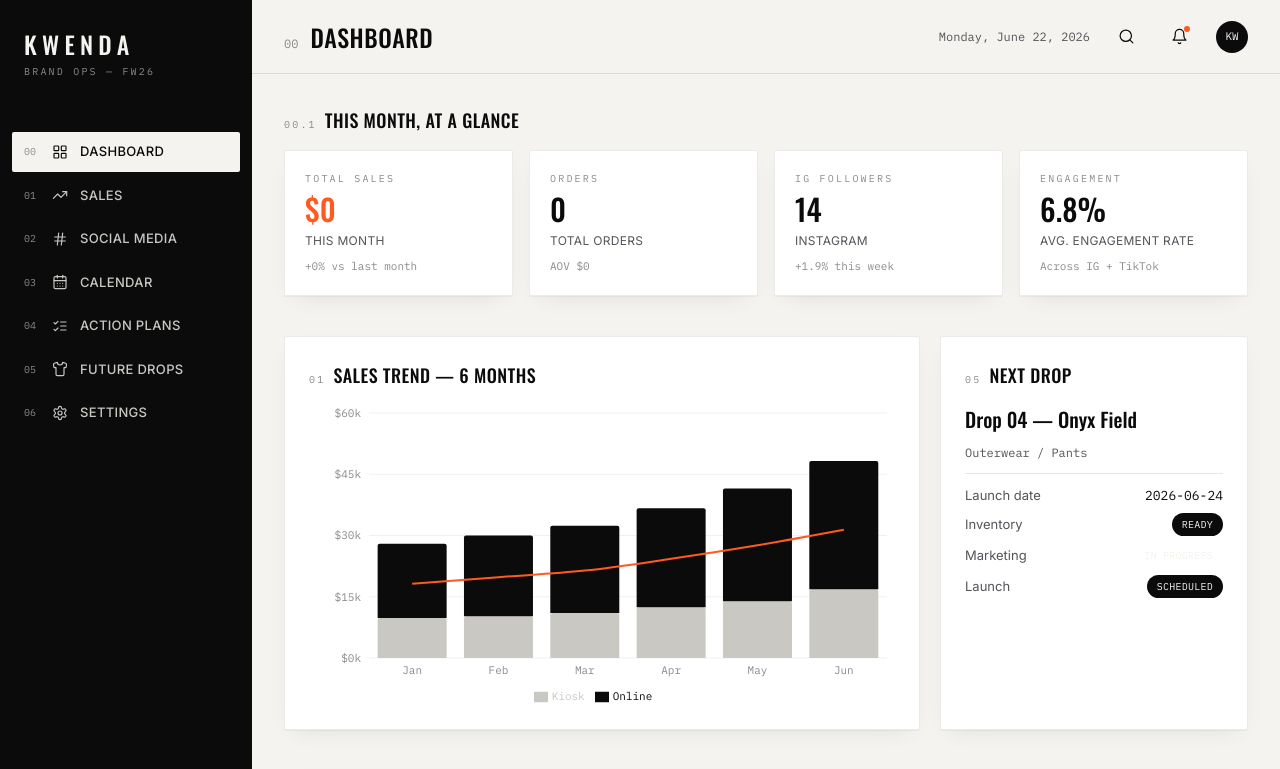
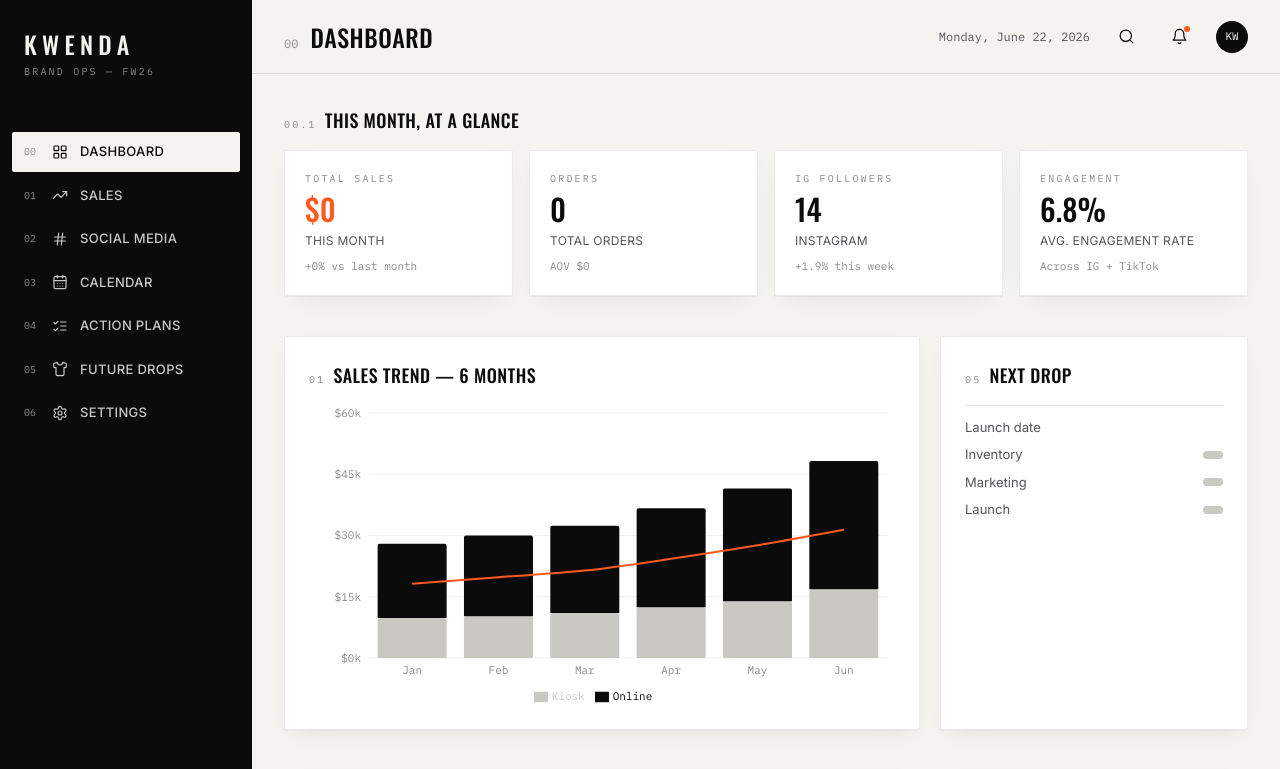
Before and after one commit to natiatmmusic-ops/kwenda-dashboard, a Next.js app: page / in a window 1280 px wide. Shown: the top 769 px of the page. Built offline with nearby package versions, Linux system fonts and the light colour scheme.

Commit message:
Update sampleData.js

```diff
--- a/src/data/sampleData.js
+++ b/src/data/sampleData.js
@@ -124,44 +124,7 @@ export const actionPlans = [
 
 export const futureDrops = [
   {
-    id: 1,
-    name: "Drop 04 — Onyx Field",
-    productType: "Outerwear / Pants",
-    plannedDate: "2026-06-24",
-    photoshootDate: "2026-06-03",
-    inventoryStatus: "Ready",
-    marketingStatus: "In Progress",
-    launchStatus: "Scheduled",
-  },
-  {
-    id: 2,
-    name: "Drop 05 — Bone Archive",
-    productType: "Knitwear",
-    plannedDate: "2026-07-22",
-    photoshootDate: "2026-07-05",
-    inventoryStatus: "In Production",
-    marketingStatus: "Not Started",
-    launchStatus: "Planning",
-  },
-  {
-    id: 3,
-    name: "Capsule — Tag Series 02",
-    productType: "Accessories",
-    plannedDate: "2026-08-10",
-    photoshootDate: "2026-07-28",
-    inventoryStatus: "Sourcing",
-    marketingStatus: "Not Started",
-    launchStatus: "Planning",
-  },
-  {
-    id: 4,
-    name: "Drop 03 — Ashfield (restock)",
-    productType: "Hoodies",
-    plannedDate: "2026-06-15",
-    photoshootDate: "2026-05-20",
-    inventoryStatus: "Ready",
-    marketingStatus: "Ready",
-    launchStatus: "Live",
+
   },
 ];
 
```
